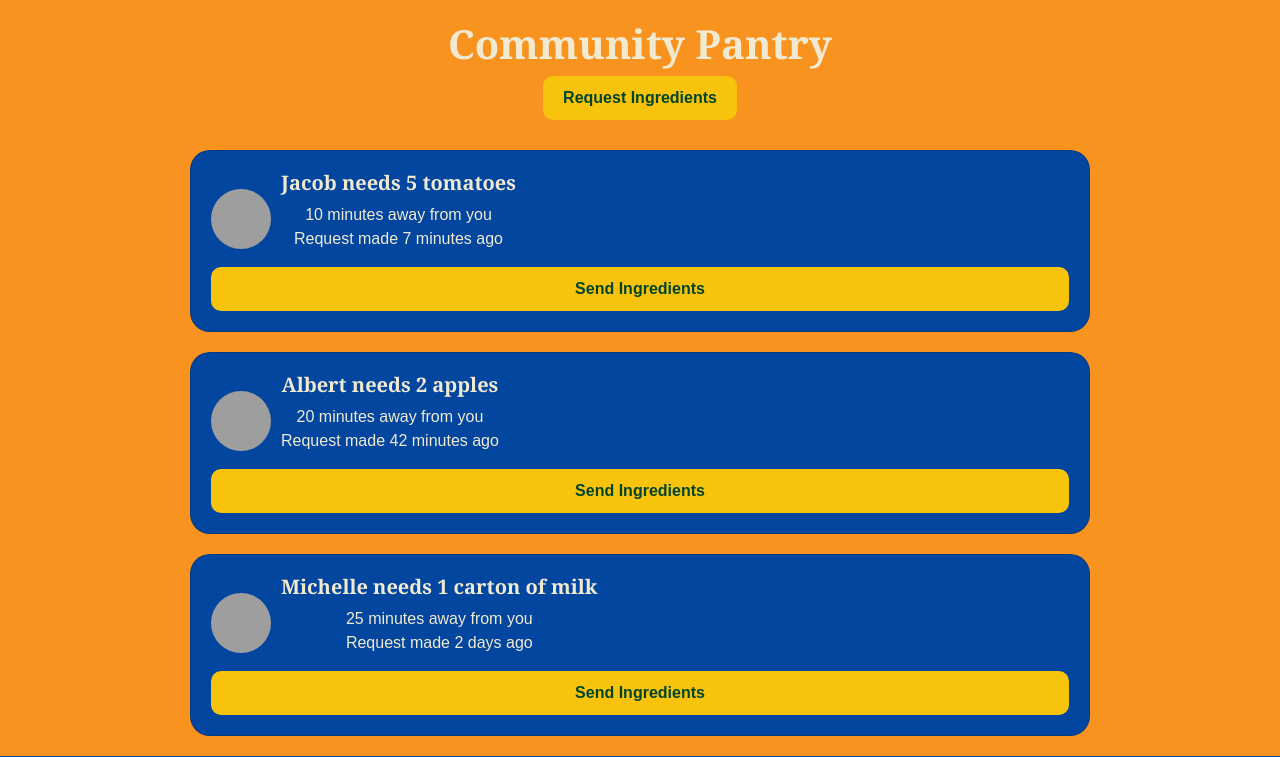
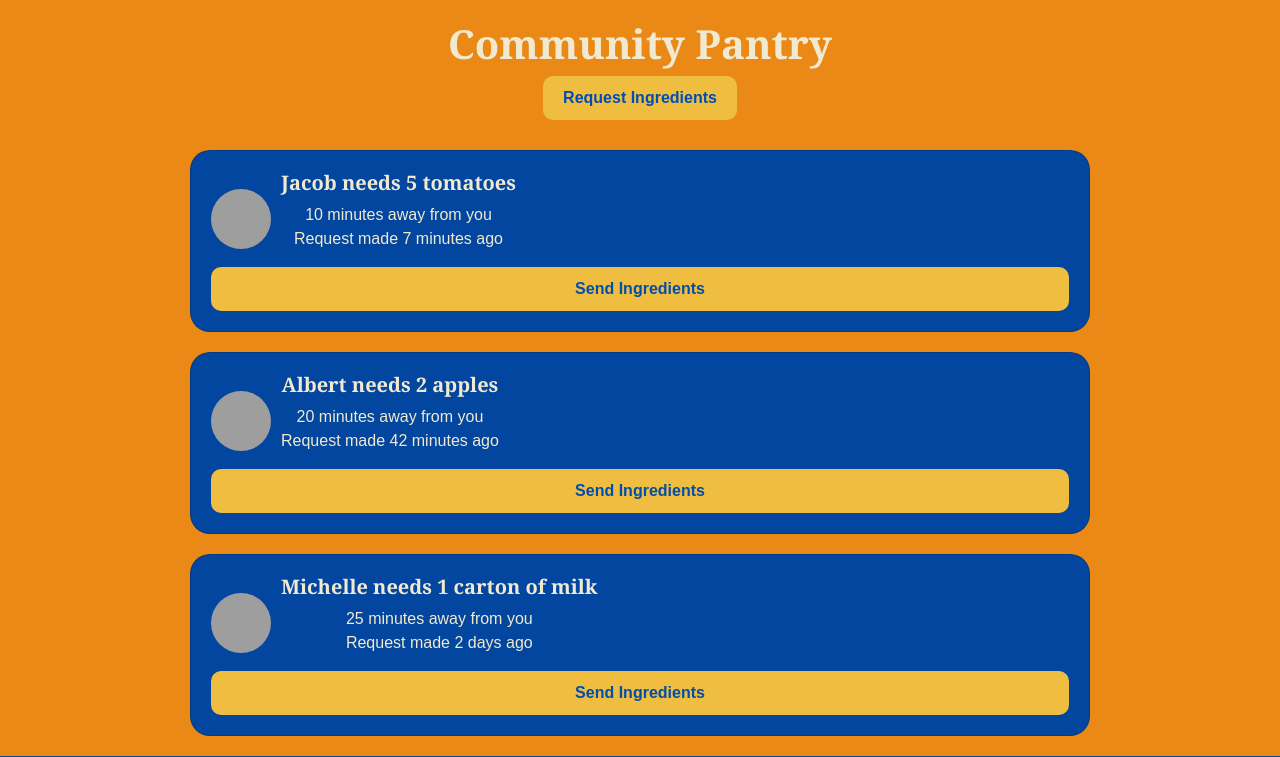
Before and after one commit to albertgabriel-abdon/CSCI-42, a Django app: template template/community_pantry_list.html in a window 1280 px wide. Shown: the top 757 px of the page. Run offline with Django 4.2, Linux system fonts and the light colour scheme; the template is opened without the code that fills it, so the values that code supplies are empty; grey boxes are pictures that could not be loaded.

Commit message:
polished community pantry

```diff
--- a/template/community_pantry_list.html
+++ b/template/community_pantry_list.html
@@ -8,7 +8,7 @@
     <link rel="stylesheet" href="https://cdn.jsdelivr.net/npm/bootstrap@5.3.0/dist/css/bootstrap.min.css">
     <style>
         body {
-            background-color: #f7931e;
+            background-color: #eb8917;
             font-family: 'Poppins', sans-serif;
             color: #f1ead1;
             text-align: center;
@@ -20,8 +20,8 @@
             margin-top: 20px;
         }
         .request-btn {
-            background-color: #f8c30c;
-            color: #03452c;
+            background-color: #efbd40;
+            color: #004ead;
             font-weight: bold;
             border: none;
             padding: 10px 20px;
@@ -30,7 +30,7 @@
         }
         .request-btn:hover {
             background-color: #f1ead1;
-            color: #03452c;
+            color: #004ead;
         }
         .card-container {
             margin-top: 30px;
@@ -60,8 +60,8 @@
             font-weight: bold;
         }
         .send-btn {
-            background-color: #f8c30c;
-            color: #03452c;
+            background-color: #efbd40;
+            color: #004ead;
             font-weight: bold;
             border: none;
             padding: 10px 20px;
@@ -70,7 +70,7 @@
         }
         .send-btn:hover, .send-btn:focus {
             background-color: #f1ead1;
-            color: #03452c;
+            color: #004ead;
         }
         /* Footer Styling */
         .footer {
@@ -83,8 +83,9 @@
             display: flex;
             justify-content: space-between;
             align-items: center;
-            max-width: 1100px;
-            margin: 0 auto;
+            max-width: 1900px;
+            margin-left: 40px;
+            margin-right: 40px;
             flex-wrap: wrap;
         }
         .footer-left {
@@ -92,7 +93,7 @@
             text-align: left;
         }
         .footer-left img {
-            height: 80px;
+            width: 100px;
         }
         .footer-right {
             flex: 2;
@@ -111,8 +112,9 @@
         }
         .footer-bottom {
             margin-top: 10px;
-            border-top: 2px solid #f8c30c;
+            border-top: 2px solid #efbd40;
             padding-top: 10px;
+            width: 100%;
             display: flex;
             justify-content: center;
             gap: 20px;
@@ -124,6 +126,7 @@
         }
         .footer-bottom a:hover {
             text-decoration: underline;
+            color: #efbd40;
         }
     </style>
 </head>
```
